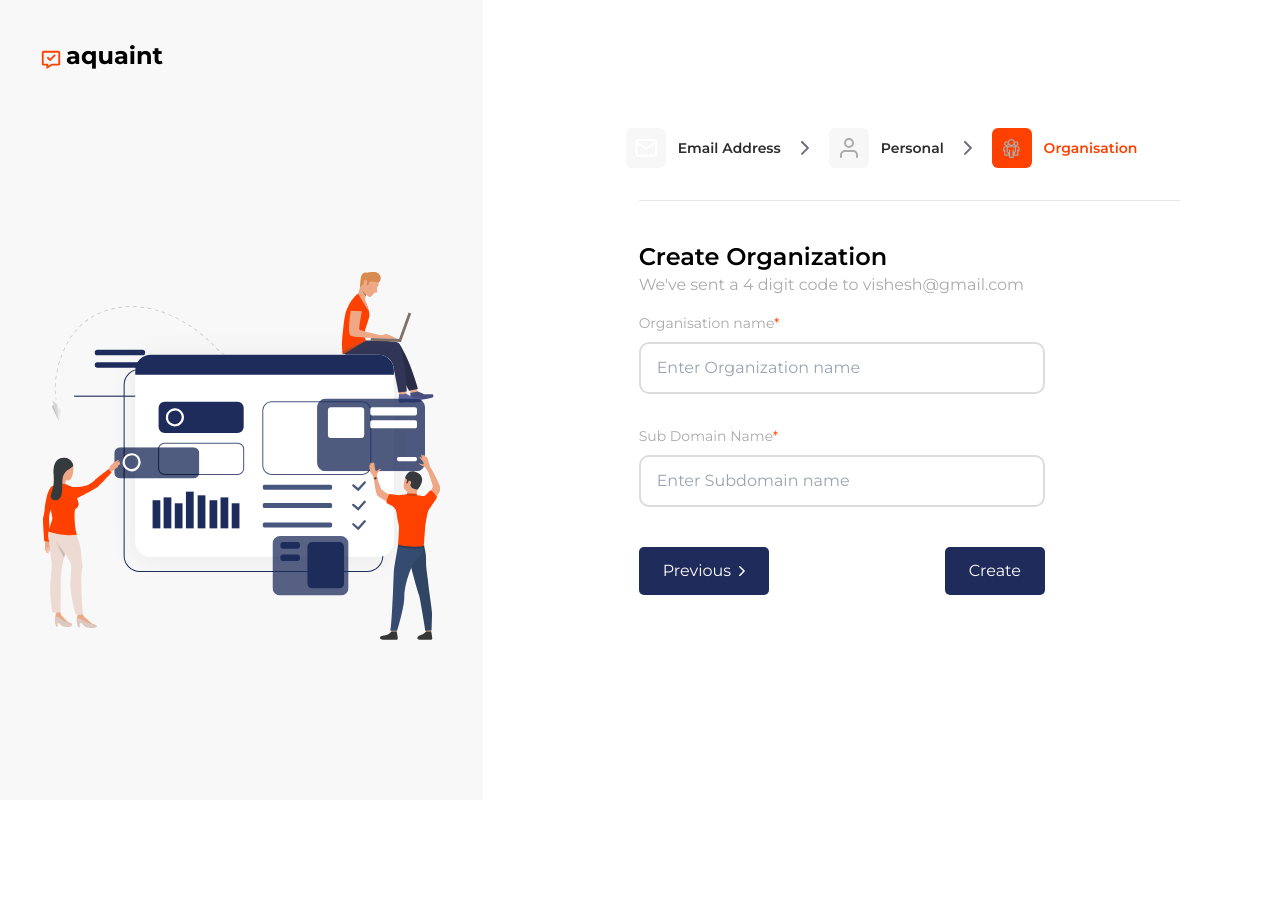
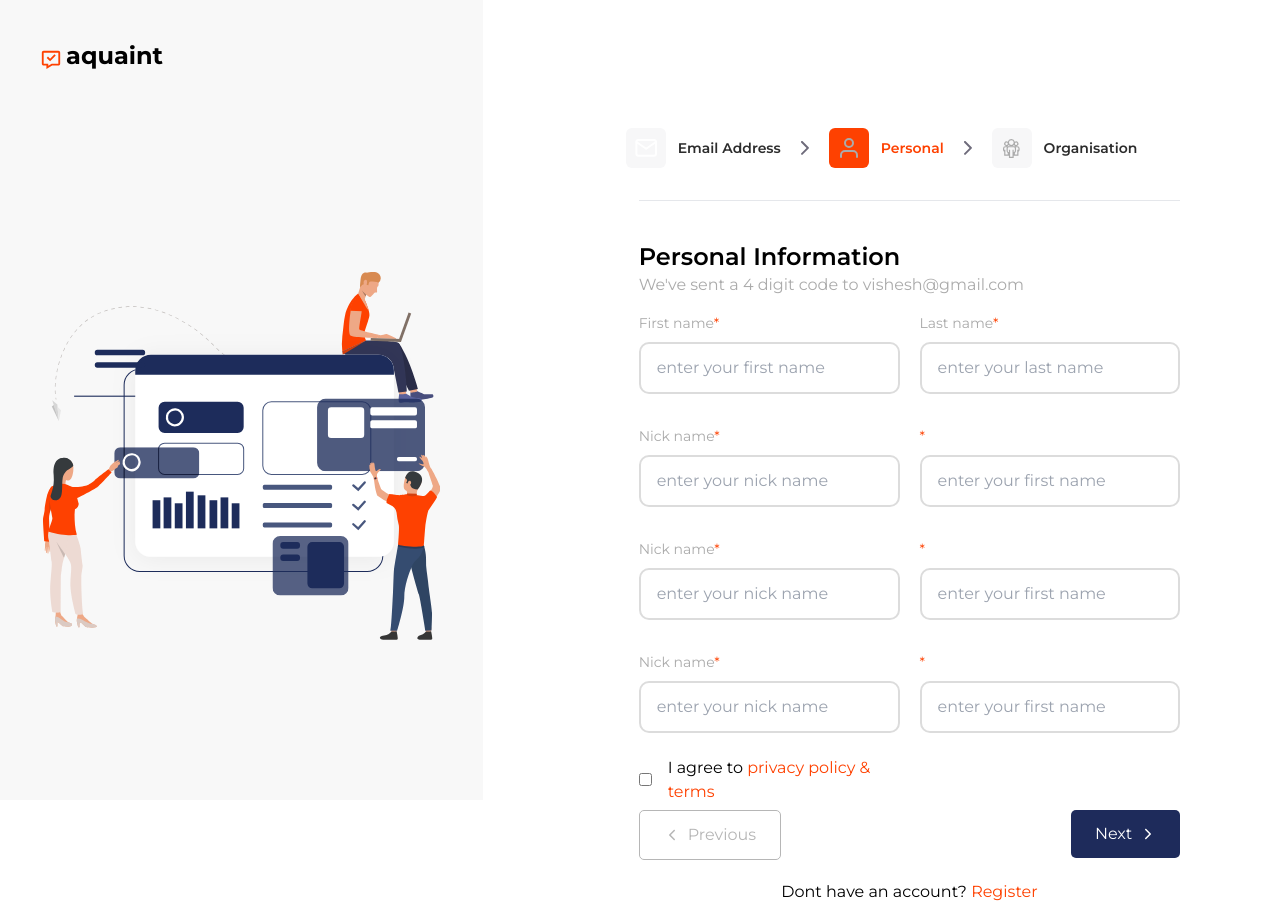
Before and after one commit to VisheshBajpayee/aquaint-fe, a React (Create React App) app: page /register in a window 1280 px wide. Before the commit the page ends 800 px from the top, so only its background shows below. Built offline with nearby package versions, Linux system fonts and the light colour scheme.

Commit message:
added dbutton props for different variants of button

```diff
--- a/src/components/Button/Button.jsx
+++ b/src/components/Button/Button.jsx
@@ -1,12 +1,27 @@
 import React from "react";
-import { ReactComponent as ArrowIconWhite } from "../../assets/svg/arrowIconWhite.svg";
+import { IoIosArrowBack } from "react-icons/io";
+import { IoIosArrowForward } from "react-icons/io";
 // btnType used to specify type of button
-const Button = ({ btnType, btnText, showArrow }) => {
+const Button = ({ btnType, btnText, arrowRight, arrowLeft, variant }) => {
+  const variantClasses = () => {
+    switch (variant) {
+      case "outline":
+        return "border border-1 border-buttonOutlineGrey text-buttonOutlineGrey";
+
+      case "success":
+        return "bg-primaryGreen text-primaryWhite";
+
+      default:
+        return "bg-primaryBlue text-primaryWhite";
+    }
+  };
+
   return (
-    <button className="rounded-[5px] bg-primaryBlue text-primaryWhite px-6 py-3">
+    <button className={`rounded-[5px]  px-6 py-3 ${variantClasses()}`}>
       <div className="flex items-center gap-2 justify-between">
+        {arrowLeft && <IoIosArrowBack className="text-buttonOutlineGrey" />}
         <span>{btnText}</span>
-        {showArrow && <ArrowIconWhite />}
+        {arrowRight && <IoIosArrowForward />}
       </div>
     </button>
   );
--- a/src/pages/LoginPage.jsx
+++ b/src/pages/LoginPage.jsx
@@ -1,7 +1,14 @@
 import React from "react";
 
 const LoginPage = () => {
-  return <div>LoginPage</div>;
+  return (
+    <div className="w-screen h-screen flex">
+      <div className="w-[60vw] h-screen bg-slate-400"></div>
+      <div className="flex-1 bg-black flex  justify-center items-center">
+        <div className="w-[80%] bg-teal-100 h-[50%]"></div>
+      </div>
+    </div>
+  );
 };
 
 export default LoginPage;
--- a/src/pages/RegisterPage/RegisterPage.jsx
+++ b/src/pages/RegisterPage/RegisterPage.jsx
@@ -12,7 +12,7 @@ import StageTwoRegistration from "./formComponents/StageTwoRegistration";
 import StageThreeRegistration from "./formComponents/StageThreeRegistration";
 
 const RegisterPage = () => {
-  const [currentStage, setCurrentStage] = useState(2);
+  const [currentStage, setCurrentStage] = useState(1);
 
   const renderFormStage = () => {
     switch (currentStage) {
--- a/src/pages/RegisterPage/formComponents/StageOneRegistration.jsx
+++ b/src/pages/RegisterPage/formComponents/StageOneRegistration.jsx
@@ -10,8 +10,8 @@ const StageOneRegistration = () => {
       <Input type="text" name="email" id="email" label="Email" required />
 
       {/* button component */}
-      <div className="flex justify-end w-3/4 py-4">
-        <Button btnText="Next" showArrow />
+      <div className="flex justify-end  py-4">
+        <Button btnText="Next" arrowRight />
       </div>
       <div className="text-xs flex gap-1 justify-center w-3/4">
         <span>Don't have account?</span>
--- a/src/pages/RegisterPage/formComponents/StageTwoRegistration.jsx
+++ b/src/pages/RegisterPage/formComponents/StageTwoRegistration.jsx
@@ -97,11 +97,16 @@ const StageTwoRegistration = () => {
       </div>
       <div className="flex justify-between gap-5 w-full">
         <div>
-          <Button btnText="Previous" btnType="button" showArrow />
+          <Button
+            btnText="Previous"
+            btnType="button"
+            arrowLeft
+            variant="outline"
+          />
         </div>
         <div>
           {" "}
-          <Button btnText="Next" btnType="button" showArrow />
+          <Button btnText="Next" btnType="button" showArrow arrowRight />
         </div>
       </div>
       <div className="flex gap-5 w-full justify-center mt-5">
--- a/tailwind.config.js
+++ b/tailwind.config.js
@@ -16,9 +16,11 @@ module.exports = {
         borderGrey: "#DCDCDC",
         inputLabelGrey: "#AAAAAA",
         badgeGrey: "#F7F7F8",
+        buttonOutlineGrey: "#B6B6B6",
         primaryWhite: "#FFFFFF",
         primaryBlack: "#2C2C2C",
         primaryBlue: "#1E2B5B",
+        primaryGreen: "#28C76F",
       },
     },
   },
```
